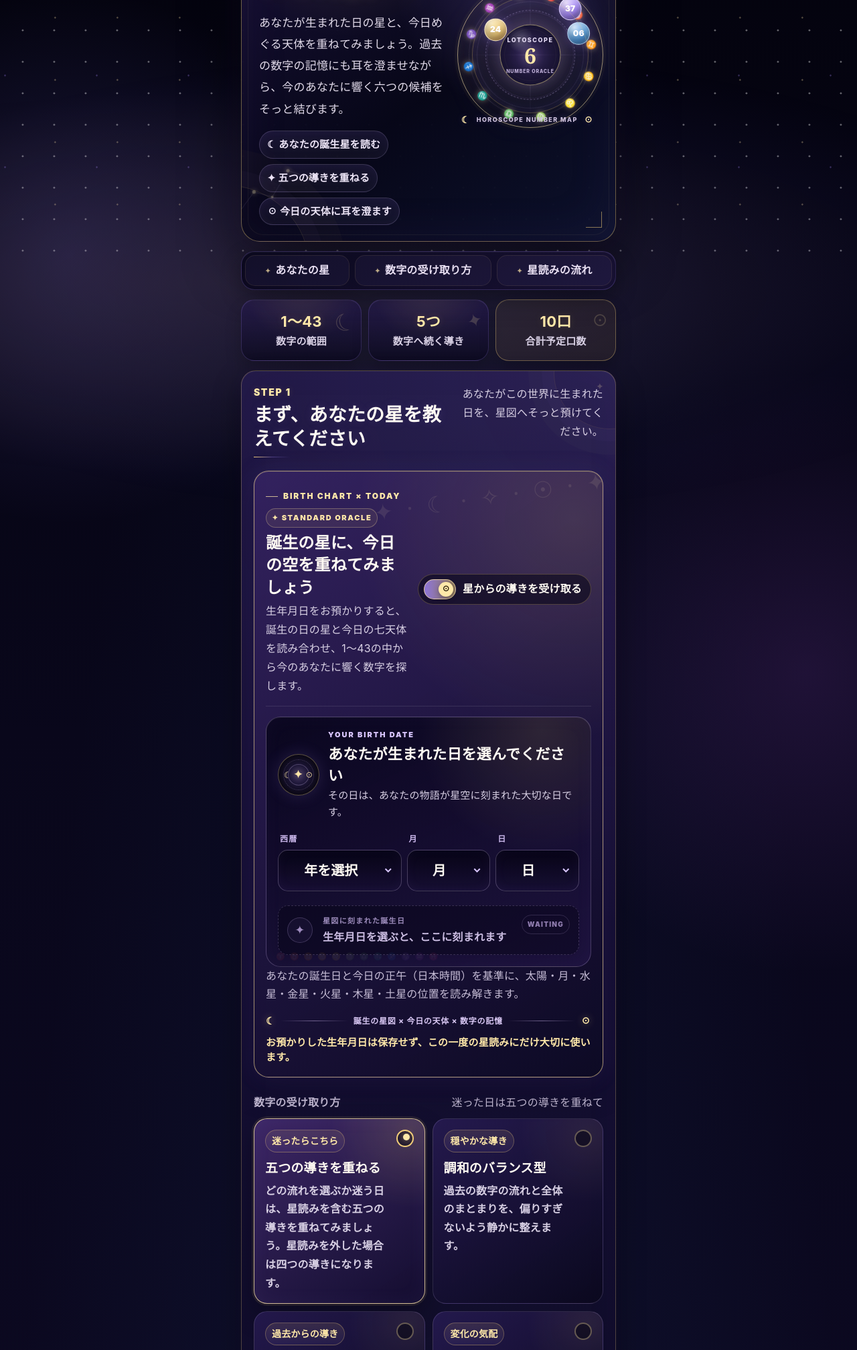
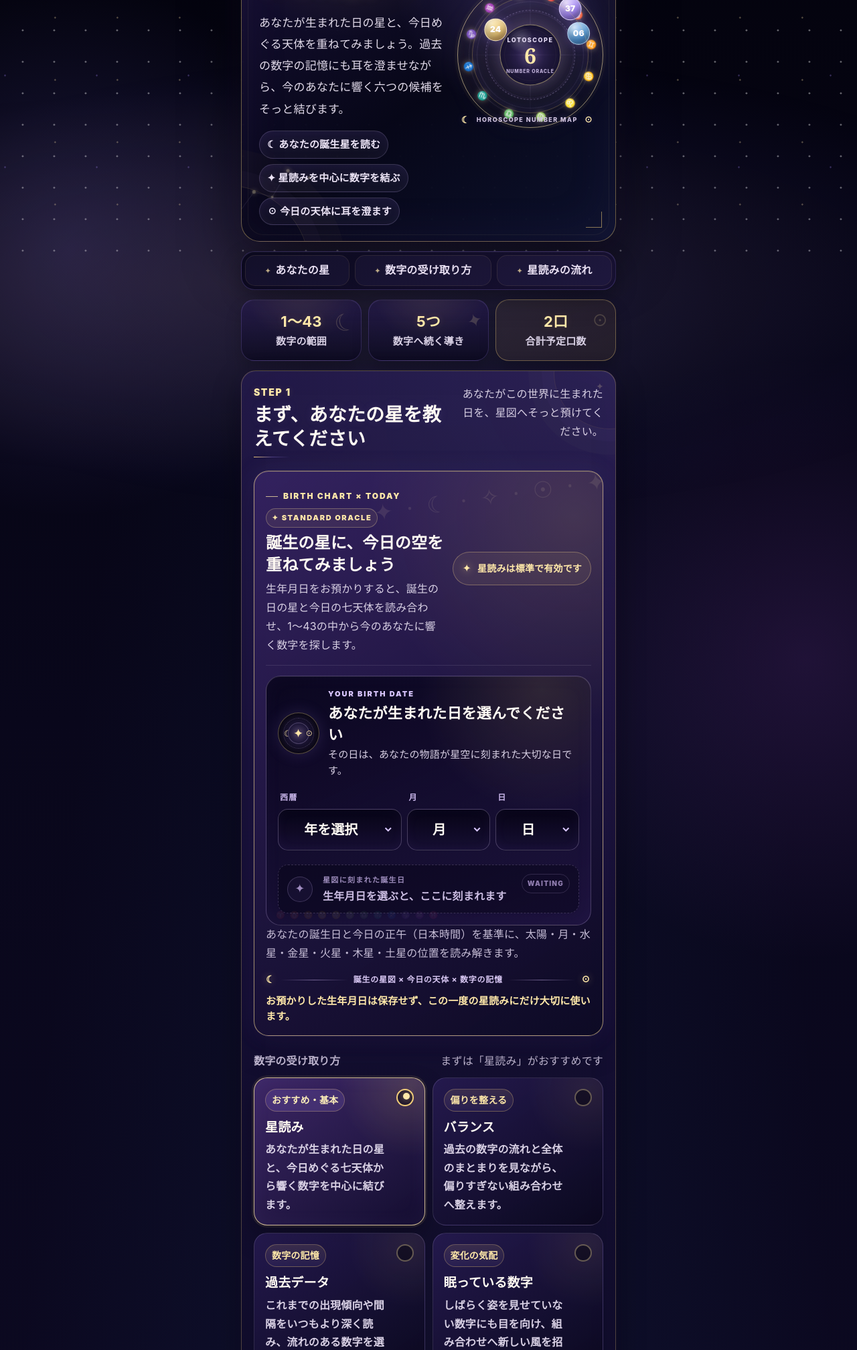
Before and after one commit to kei1975shimo/lotoscope6-web, a Flask app: page / in a window 1280 px wide. Shown: the part 417-2433 px from the top of the page at 67% size. Run offline with Flask 3, Linux system fonts and the light colour scheme.

Commit message:
Add files via upload

```diff
--- a/app.py
+++ b/app.py
@@ -32,43 +32,43 @@ from pools import build_pools  # noqa: E402
 from result_checker import check_ticket_rows, draw_numbers_from_row, load_draw_by_no, load_latest_draw  # noqa: E402
 from utils import load_json, read_csv_dicts  # noqa: E402
 
-APP_VERSION = "v1.5.6-public"
+APP_VERSION = "v1.5.7-public"
 MODE_CHOICES = [
     (
-        "all",
-        "五つの導きを重ねる",
-        "迷ったらこちら",
-        "どの流れを選ぶか迷う日は、星読みを含む五つの導きを重ねてみましょう。星読みを外した場合は四つの導きになります。",
+        "astrology",
+        "星読み",
+        "おすすめ・基本",
+        "あなたが生まれた日の星と、今日めぐる七天体から響く数字を中心に結びます。",
     ),
     (
         "balance",
-        "調和のバランス型",
-        "穏やかな導き",
-        "過去の数字の流れと全体のまとまりを、偏りすぎないよう静かに整えます。",
+        "バランス",
+        "偏りを整える",
+        "過去の数字の流れと全体のまとまりを見ながら、偏りすぎない組み合わせへ整えます。",
     ),
     (
         "data",
-        "数字の記憶重視型",
-        "過去からの導き",
-        "これまで数字が見せてきた出現の流れや間隔を、いつもより深く読み取ります。",
+        "過去データ",
+        "数字の記憶",
+        "これまでの出現傾向や間隔をいつもより深く読み、流れのある数字を選びます。",
     ),
     (
         "cold",
-        "眠れる数字を呼ぶ型",
+        "眠っている数字",
         "変化の気配",
         "しばらく姿を見せていない数字にも目を向け、組み合わせへ新しい風を招きます。",
     ),
     (
         "payout",
-        "高位数のひらめき型",
-        "視野を広げる",
-        "誕生日数字だけに心が寄りすぎないよう、32〜43の数字にも光を当てます。",
+        "高い数字を含める",
+        "32〜43にも注目",
+        "誕生日に結びつきやすい数字だけでなく、32〜43の数字にも光を当てます。",
     ),
     (
-        "astrology",
-        "誕生星のラッキー型",
-        "あなたの星から",
-        "あなたが生まれた日の星と、今日めぐる七天体から響く数字を中心に結びます。",
+        "all",
+        "五つの導きをすべて試す",
+        "じっくり比較",
+        "星読み・バランス・過去データ・眠っている数字・高い数字の五つをまとめて試します。",
     ),
 ]
 MODE_IDS = {m[0] for m in MODE_CHOICES}
@@ -82,7 +82,7 @@ GENERATION_MODE_IDS = [*BASE_GENERATION_MODE_IDS, ASTROLOGY_MODE_ID]
 ASTROLOGY_MODE_RULE_FALLBACK: Dict[str, Any] = {
     "mode_id": ASTROLOGY_MODE_ID,
     "mode_name": "Astrology",
-    "mode_name_ja": "誕生星のラッキー型",
+    "mode_name_ja": "星読み",
     "description": "あなたが生まれた日の星と、今日めぐる七天体から響く数字を中心に結びます。",
     "astrology_core_min": 2,
     "astrology_core_max": 3,
@@ -318,7 +318,7 @@ def create_app() -> Flask:
 
 
 def parse_generate_form(form: Any) -> Tuple[str, int, str, date | None]:
-    mode = str(form.get("mode", "all")).strip()
+    mode = str(form.get("mode", "astrology")).strip()
     if mode not in MODE_IDS:
         raise ValueError("生成モードを選択してください。")
 
@@ -336,9 +336,9 @@ def parse_generate_form(form: Any) -> Tuple[str, int, str, date | None]:
         raise ValueError("再現用キーワードは80文字以内で入力してください。")
 
     birth_date_text = str(form.get("birth_date", "")).strip()
-    use_astrology = str(form.get("use_astrology", "")).strip().lower() in {"1", "true", "on", "yes"}
-    use_astrology = use_astrology or mode == ASTROLOGY_MODE_ID or bool(birth_date_text)
-    birth_date_value = parse_birth_date(birth_date_text) if use_astrology else None
+    # v1.5.7: 誕生日入力をすべての導きの共通入口に統一します。
+    # 星読みを画面上の別スイッチにせず、どの方法でも誕生日と今日の天体を土台にします。
+    birth_date_value = parse_birth_date(birth_date_text)
 
     return mode, count, seed, birth_date_value
 
@@ -522,12 +522,8 @@ def build_edit_url(
     params: Dict[str, Any] = {"mode": mode, "count": count}
     if seed:
         params["seed"] = seed
-    params["astrology_setting_present"] = "1"
     if birth_date_value:
-        params["use_astrology"] = "1"
         params["birth_date"] = birth_date_value.isoformat()
-    else:
-        params["use_astrology"] = "0"
     return url_for("index", **params)
 
 def is_production_environment() -> bool:
--- a/static/css/style.css
+++ b/static/css/style.css
@@ -1821,3 +1821,76 @@ button,.small-button,.bottom-action-bar button,.bottom-action-bar a{font-size:18
   .select-shell select.birth-select{padding-left:5px;padding-right:29px;font-size:16px}
   .select-shell::after{right:10px}
 }
+
+
+/* v1.5.7 — 星読みを主動線にした結果ファーストUI -------------------------- */
+.oracle-always-on{
+  display:inline-flex;
+  align-items:center;
+  gap:9px;
+  align-self:flex-start;
+  padding:10px 13px;
+  border:1px solid rgba(243,207,135,.34);
+  border-radius:999px;
+  color:var(--gold-bright);
+  background:rgba(243,207,135,.08);
+  font-size:14px;
+  white-space:nowrap;
+}
+.oracle-always-on span{font-size:16px;text-shadow:0 0 12px rgba(243,207,135,.75)}
+.oracle-always-on b{font-size:14px}
+
+.primary-result-hero{
+  padding:24px 18px 22px;
+  text-align:center;
+  background:
+    radial-gradient(circle at 50% 18%,rgba(154,116,255,.20),transparent 40%),
+    linear-gradient(180deg,rgba(17,25,54,.98),rgba(7,11,27,.98));
+}
+.primary-result-copy{width:100%;max-width:760px;margin:0 auto}
+.primary-result-hero h1{margin:5px 0 8px;font-size:clamp(27px,8vw,46px);line-height:1.22}
+.primary-result-intro{max-width:620px;margin:0 auto;color:var(--muted-strong);font-size:15px;line-height:1.7}
+.primary-result-numbers{
+  display:grid;
+  grid-template-columns:repeat(6,minmax(0,1fr));
+  gap:5px;
+  width:100%;
+  max-width:430px;
+  margin:22px auto 18px;
+}
+.primary-result-numbers .num{
+  justify-self:center;
+  width:clamp(39px,11.5vw,58px);
+  height:clamp(39px,11.5vw,58px);
+  flex-basis:auto;
+  font-size:clamp(14px,4.3vw,20px);
+  box-shadow:inset 0 3px 9px rgba(255,255,255,.36),inset 0 -12px 19px rgba(0,0,0,.3),0 8px 18px rgba(0,0,0,.28);
+}
+.primary-result-numbers .astro-mark{font-size:10px;top:-5px;right:-2px}
+.primary-result-meta{display:grid;grid-template-columns:repeat(3,1fr);gap:7px;margin:0 auto;max-width:590px}
+.primary-result-meta span{padding:10px 6px;border:1px solid var(--line-soft);border-radius:14px;background:rgba(255,255,255,.04)}
+.primary-result-meta small{display:block;color:var(--muted);font-size:11px;line-height:1.35}
+.primary-result-meta strong{display:block;margin-top:4px;color:var(--text);font-size:13px;line-height:1.35}
+.primary-result-reason{max-width:650px;margin:16px auto 0;color:var(--text);font-size:15px;line-height:1.8}
+.primary-result-action{display:flex;flex-direction:column;align-items:center;gap:7px;margin-top:17px}
+.primary-result-action .primary-retry-button{width:min(100%,360px);min-height:54px;display:flex;align-items:center;justify-content:center;font-size:17px}
+.primary-result-action span{color:var(--muted);font-size:12px;line-height:1.5}
+.result-section-nav{margin-top:12px}
+.reference-number-heading{display:flex;flex-direction:column;gap:4px;margin:17px 0 10px}
+.reference-number-heading strong{font-size:16px}
+.reference-number-heading span{color:var(--muted-strong);font-size:13px;line-height:1.6}
+.result-detail-panel{scroll-margin-top:84px}
+.mini-ticket.is-primary-ticket{border-color:rgba(243,207,135,.34);background:rgba(243,207,135,.045)}
+.answer-check-panel{display:grid;gap:14px;scroll-margin-top:84px;margin-bottom:72px;text-align:center}
+.answer-check-icon{width:50px;height:50px;margin:0 auto;display:grid;place-items:center;border:1px solid rgba(82,211,164,.35);border-radius:50%;color:var(--jade);background:rgba(82,211,164,.08);font-size:24px;font-weight:900}
+.answer-check-copy h2{margin:5px 0 8px;font-size:23px}
+.answer-check-copy p{max-width:620px;margin:0 auto;color:var(--muted-strong);font-size:14px;line-height:1.7}
+.answer-check-panel form{display:flex;justify-content:center;margin:0}
+.answer-check-panel button{width:min(100%,440px);min-height:58px;font-size:18px}
+
+@media (min-width:560px){
+  .oracle-always-on{align-self:center}
+  .primary-result-hero{padding:34px 30px 30px}
+  .primary-result-meta strong{font-size:15px}
+  .answer-check-panel{padding:28px}
+}
--- a/templates/index.html
+++ b/templates/index.html
@@ -1,11 +1,8 @@
 {% extends "base.html" %}
 {% block title %}LOTOSCOPE 6 | 買い目作成{% endblock %}
 {% block content %}
-{% set current_mode = values.get('mode', 'all') %}
+{% set current_mode = values.get('mode', 'astrology') %}
 {% set current_count = values.get('count', default_ticket_count|string) %}
-{% set astrology_setting_present = values.get('astrology_setting_present') or values.get('use_astrology') is not none %}
-{% set astrology_requested = values.get('use_astrology') in ['1', 'true', 'on', 'yes'] %}
-{% set astrology_enabled = current_mode == 'astrology' or values.get('birth_date') or astrology_requested or not astrology_setting_present %}
 {% set birth_iso = values.get('birth_date', '') %}
 {% set birth_year_value = birth_iso[0:4] if birth_iso|length >= 10 else '' %}
 {% set birth_month_value = birth_iso[5:7] if birth_iso|length >= 10 else '' %}
@@ -27,7 +24,7 @@
       <p>あなたが生まれた日の星と、今日めぐる天体を重ねてみましょう。過去の数字の記憶にも耳を澄ませながら、今のあなたに響く六つの候補をそっと結びます。</p>
       <div class="hero-points">
         <span>☾ あなたの誕生星を読む</span>
-        <span>✦ 五つの導きを重ねる</span>
+        <span>✦ 星読みを中心に数字を結ぶ</span>
         <span>☉ 今日の天体に耳を澄ます</span>
       </div>
     </div>
@@ -74,7 +71,6 @@
 
 <form id="number-form" class="panel app-form-panel" method="post" action="{{ url_for('generate') }}" data-generate-form data-mode-count="{{ generation_mode_count }}" data-mode-count-astrology="{{ generation_mode_count_with_astrology }}" data-today="{{ today_date }}">
   <input type="hidden" name="csrf_token" value="{{ csrf_token() }}">
-  <input type="hidden" name="astrology_setting_present" value="1">
 
   <div class="panel-head app-panel-head">
     <div>
@@ -84,7 +80,7 @@
     <p>あなたがこの世界に生まれた日を、星図へそっと預けてください。</p>
   </div>
 
-  <div class="astrology-entry {% if astrology_enabled %}is-oracle-active{% endif %}" data-astrology-entry>
+  <div class="astrology-entry is-oracle-active" data-astrology-entry>
     <div class="astrology-entry-head">
       <div>
         <span class="section-kicker">BIRTH CHART × TODAY</span>
@@ -92,11 +88,10 @@
         <h3>誕生の星に、今日の空を重ねてみましょう</h3>
         <p>生年月日をお預かりすると、誕生の日の星と今日の七天体を読み合わせ、1〜43の中から今のあなたに響く数字を探します。</p>
       </div>
-      <label class="astro-switch" for="use_astrology">
-        <input id="use_astrology" name="use_astrology" type="checkbox" value="1" {% if astrology_enabled %}checked{% endif %}>
-        <span aria-hidden="true"></span>
-        <b>星からの導きを受け取る</b>
-      </label>
+      <div class="oracle-always-on" aria-label="星読みは標準で有効です">
+        <span aria-hidden="true">✦</span>
+        <b>星読みは標準で有効です</b>
+      </div>
     </div>
     <div class="astrology-date-field" data-astrology-fields>
       <input id="birth_date" name="birth_date" type="hidden" value="{{ birth_iso }}">
@@ -170,7 +165,7 @@
   </div>
 
   <div id="mode-panel" class="field">
-    <div class="label-row"><span class="field-label">数字の受け取り方</span><span>迷った日は五つの導きを重ねて</span></div>
+    <div class="label-row"><span class="field-label">数字の受け取り方</span><span>まずは「星読み」がおすすめです</span></div>
     <div class="mode-grid app-mode-grid">
       {% for mode_id, title, badge, desc in mode_choices %}
       <label class="mode-card mode-{{ mode_id }}">
@@ -187,13 +182,13 @@
     <div class="field">
       <label for="count">それぞれの導きから受け取る口数</label>
       <input id="count" name="count" type="number" inputmode="numeric" min="1" max="{{ max_ticket_count }}" value="{{ current_count }}">
-      <div id="count-help" class="hint">五つの導きを選ぶと、それぞれから同じ口数の候補を受け取れます。星読みを外した場合は四つになります。</div>
+      <div id="count-help" class="hint">選んだ導きから、この口数の候補を受け取ります。「五つの導きをすべて試す」では、五種類それぞれから同じ口数を生成します。</div>
     </div>
     <div class="field">
       <span class="field-label">受け取る候補の合計</span>
       <div class="tip app-tip-card">
         <strong id="planned-total-detail">計算中</strong>
-        <span class="tiny">初めての方は「五つの導き・各2口」がおすすめです。十通りの中から、心に残る数字をゆっくり眺めてみてください。</span>
+        <span class="tiny">初めての方は「星読み・2口」がおすすめです。まずは数字を受け取り、気になるときだけ別の導きも試してみてください。</span>
       </div>
     </div>
   </div>
@@ -227,14 +222,14 @@
   <div class="quick-grid app-quick-grid">
     <div class="quick-card"><strong>あなたの星</strong><span>誕生日と今日の七天体を重ね、今響く数字を探します。</span></div>
     <div class="quick-card"><strong>数字の記憶</strong><span>これまで数字が見せてきた流れにも、静かに耳を澄ませます。</span></div>
-    <div class="quick-card"><strong>五つの導き</strong><span>異なる五つの視点から、あなたに届いた候補を見比べます。</span></div>
+    <div class="quick-card"><strong>選べる導き</strong><span>基本の星読みから、バランスや過去データなどへ切り替えられます。</span></div>
     <div class="quick-card"><strong>答え合わせ</strong><span>抽せんのあとには、選んだ数字との重なりを確かめられます。</span></div>
   </div>
   <ol class="steps">
     <li><b>1</b><div><strong>あなたの誕生日を星図へ預ける</strong><div class="tiny">西暦・月・日を選ぶと、太陽星座が姿を現します。</div></div></li>
-    <li><b>2</b><div><strong>数字の受け取り方を選ぶ</strong><div class="tiny">迷った日は、五つの導きを重ねる方法がおすすめです。</div></div></li>
-    <li><b>3</b><div><strong>星から届いた数字を眺める</strong><div class="tiny">すぐに決めず、なぜか心に残る組み合わせを探してみましょう。</div></div></li>
-    <li><b>4</b><div><strong>選んだ数字と答え合わせをする</strong><div class="tiny">最新回は抽せん数字を手入力して、重なりを確かめられます。</div></div></li>
+    <li><b>2</b><div><strong>数字の受け取り方を選ぶ</strong><div class="tiny">最初は一番上の「星読み」が選ばれています。必要に応じて別の方法へ切り替えられます。</div></div></li>
+    <li><b>3</b><div><strong>星から届いた数字を眺める</strong><div class="tiny">生成後は、最初に大きく表示される六つの数字を確かめましょう。</div></div></li>
+    <li><b>4</b><div><strong>選んだ数字と答え合わせをする</strong><div class="tiny">答え合わせは結果ページの下部にあり、抽せん後にゆっくり確認できます。</div></div></li>
   </ol>
 </section>
 {% endblock %}
```
Also changed, not shown: config/mode_rules.json (+5 -5 lines), docs/v1_5_7_result_first_ui.md (added, +10 -0 lines), static/js/app.js (+10 -26 lines), templates/result.html (+63 -50 lines), tests/smoke_test.py (+23 -18 lines), README.md.
